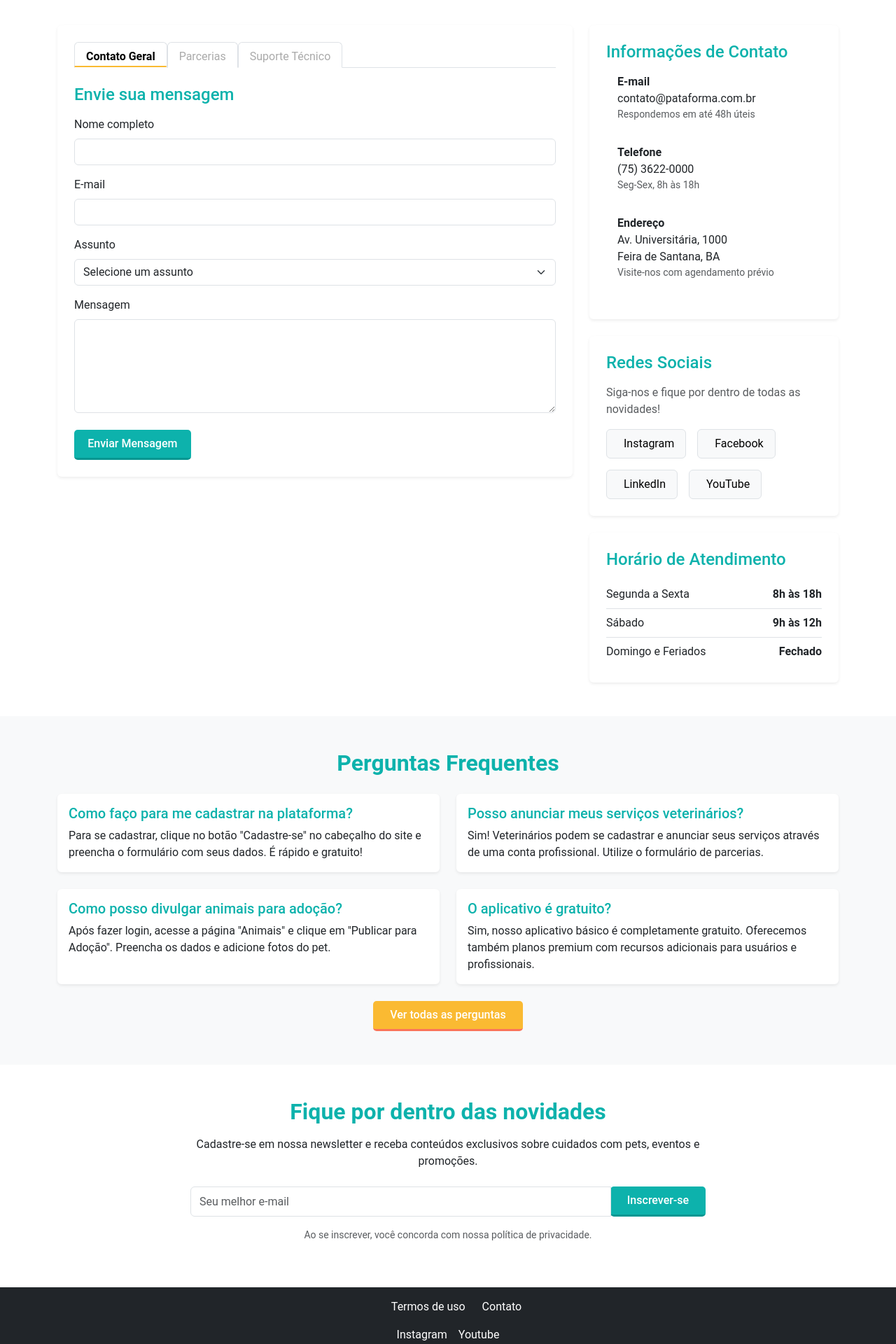
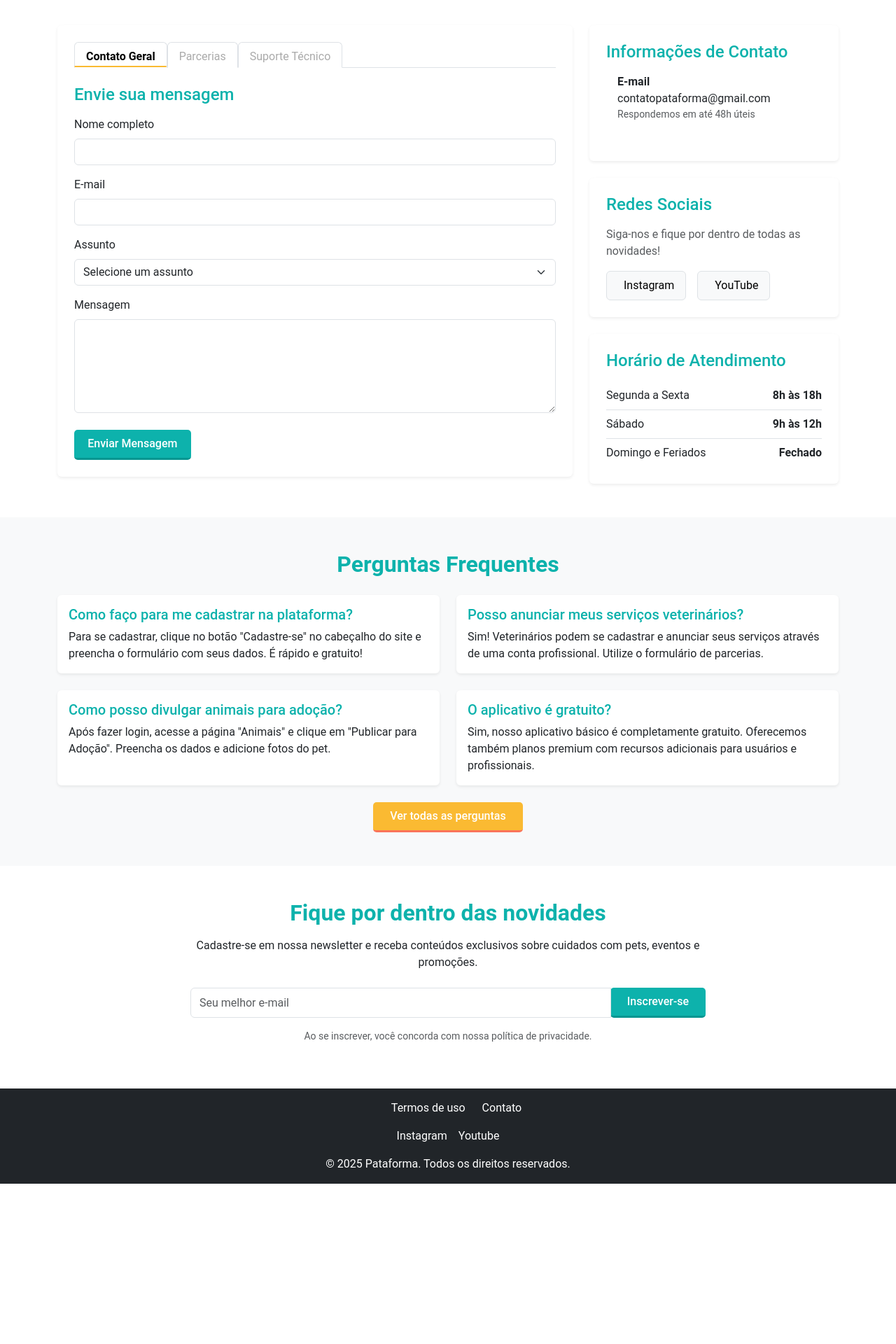
Before and after one commit to Pataforma/TCC, a React (Vite) app: page /TCC-oficial/contato in a window 1280 px wide. Shown: the part 560-2480 px from the top of the page at 70% size. After the commit the page ends 2251 px from the top, so only its background shows below. Built offline with nearby package versions, Linux system fonts and the light colour scheme.

Commit message:
Refinamento em botões e ajuste na tela de contato

```diff
--- a/src/components/Footer.jsx
+++ b/src/components/Footer.jsx
@@ -2,6 +2,8 @@ import React from "react";
 import { useNavigate } from "react-router-dom";
 
 function Footer() {
+  const navigate = useNavigate();
+
   return (
     <footer className="py-3 bg-dark text-white text-center">
       <div className="container">
@@ -10,12 +12,18 @@ function Footer() {
             <a href="/termos" className="text-decoration-none text-white">Termos de uso</a>
           </li>
           <li className="ms-4">
-            <a href="/contato" className="text-decoration-none text-white">Contato</a>
+            <span
+              className="text-decoration-none text-white"
+              style={{ cursor: 'pointer' }}
+              onClick={() => navigate("/Contato")}
+            >
+              Contato
+            </span>
           </li>
         </ul>
         <div className="mt-3">
-          <a href="https://instagram.com/pataformapet" className="text-decoration-none text-white me-3">Instagram</a>
-          <a href="https://www.youtube.com/@Pataformapet" className="text-decoration-none text-white">Youtube</a>
+          <a href="https://instagram.com/pataformapet" className="text-decoration-none text-white me-3" target="_blank">Instagram</a>
+          <a href="https://www.youtube.com/@Pataformapet" className="text-decoration-none text-white" target="_blank">Youtube</a>
         </div>
         <p className="mt-3 mb-0">&copy; 2025 Pataforma. Todos os direitos reservados.</p>
       </div>
--- a/src/components/Header.jsx
+++ b/src/components/Header.jsx
@@ -14,7 +14,7 @@ function Header() {
   };
 
   const handleAuthClick = () => {
-    navigate('/Auth');
+    navigate('/TelaLogin');
   };
 
   const toggleMenu = () => {
--- a/src/pages/Contato.jsx
+++ b/src/pages/Contato.jsx
@@ -401,29 +401,28 @@ const Contato = () => {
                   <i className="bi bi-envelope-fill text-elements me-3 fs-5"></i>
                   <div>
                     <p className="fw-bold mb-0">E-mail</p>
-                    <p className="mb-0">contato@pataforma.com.br</p>
+                    <p className="mb-0">contatopataforma@gmail.com</p>
                     <p className="small text-muted">Respondemos em até 48h úteis</p>
                   </div>
                 </div>
 
-                <div className="d-flex align-items-start mb-3">
+                {/* <div className="d-flex align-items-start mb-3">
                   <i className="bi bi-telephone-fill text-elements me-3 fs-5"></i>
                   <div>
-                    <p className="fw-bold mb-0">Telefone</p>
-                    <p className="mb-0">(75) 3622-0000</p>
-                    <p className="small text-muted">Seg-Sex, 8h às 18h</p>
+                    <p className="fw-bold mb-0">Instagram</p>
+                    <p className="mb-0">@pataformapet</p>
+                    <p className="small text-muted">Respondemos de seg-sex, 8h às 18h</p>
                   </div>
-                </div>
+                </div> */}
 
-                <div className="d-flex align-items-start mb-3">
+                {/* <div className="d-flex align-items-start mb-3">
                   <i className="bi bi-geo-alt-fill text-elements me-3 fs-5"></i>
                   <div>
-                    <p className="fw-bold mb-0">Endereço</p>
-                    <p className="mb-0">Av. Universitária, 1000</p>
-                    <p className="mb-0">Feira de Santana, BA</p>
-                    <p className="small text-muted">Visite-nos com agendamento prévio</p>
+                    <p className="fw-bold mb-0">YouTube</p>
+                    <p className="mb-0">Pataformapet</p>
+                    <p className="small text-muted">Acesse e acompanhe nossos conteúdios</p>
                   </div>
-                </div>
+                </div> */}
               </div>
             </div>
 
@@ -434,22 +433,22 @@ const Contato = () => {
                 <p className="text-muted mb-3">Siga-nos e fique por dentro de todas as novidades!</p>
 
                 <div className="d-flex flex-wrap gap-3">
-                  <a href="#" className="btn btn-light d-flex align-items-center border px-3 py-2 text-decoration-none">
+                  <a  href="https://instagram.com/pataformapet" target="_blank" className="btn btn-light d-flex align-items-center border px-3 py-2 text-decoration-none">
                     <i className="bi bi-instagram text-elements me-2 fs-5"></i>
                     <span>Instagram</span>
                   </a>
 
-                  <a href="#" className="btn btn-light d-flex align-items-center border px-3 py-2 text-decoration-none">
+                  {/* <a href="#" className="btn btn-light d-flex align-items-center border px-3 py-2 text-decoration-none">
                     <i className="bi bi-facebook text-elements me-2 fs-5"></i>
                     <span>Facebook</span>
-                  </a>
+                  </a> */}
 
-                  <a href="#" className="btn btn-light d-flex align-items-center border px-3 py-2 text-decoration-none">
+                  {/* <a href="#" className="btn btn-light d-flex align-items-center border px-3 py-2 text-decoration-none">
                     <i className="bi bi-linkedin text-elements me-2 fs-5"></i>
                     <span>LinkedIn</span>
-                  </a>
+                  </a> */}
 
-                  <a href="#" className="btn btn-light d-flex align-items-center border px-3 py-2 text-decoration-none">
+                  <a href="https://www.youtube.com/@Pataformapet" target="_blank" className="btn btn-light d-flex align-items-center border px-3 py-2 text-decoration-none">
                     <i className="bi bi-youtube text-elements me-2 fs-5"></i>
                     <span>YouTube</span>
                   </a>
--- a/src/pages/Home.jsx
+++ b/src/pages/Home.jsx
@@ -187,11 +187,11 @@ const Home = () => {
         <div className="container">
           <div className="d-flex justify-content-between align-items-center mb-4">
             <h3 className="m-0 text-elements">Nossos Carrosséis</h3>
-            <Botao
+            {/* <Botao
               text="Ver todos"
               bgColor="var(--secondary-color)"
               hoverColor="var(--elements-color)"
-            />
+            /> */}
           </div>
           <Carousel
             indicators={true}
@@ -394,6 +394,7 @@ const Home = () => {
                       bgColor="var(--secondary-color)"
                       hoverColor="var(--elements-color)"
                       className="mt-2"
+                      onClick={() => navigate(`/Agenda/`)}
                     />
                   </div>
                 </div>
@@ -414,10 +415,11 @@ const Home = () => {
           bgColor="var(--secondary-color)"
           hoverColor="var(--elements-color)"
           className="mt-3"
+          onClick={() => navigate(`/Produto`)}
         />
       </section>
 
-      {/* Seção Perdidos */}
+      {/* Seção Perdidos
       <section className="py-5 bg-button text-white">
         <div className="container px-5 d-flex flex-column flex-lg-row align-items-center justify-content-between">
           <div>
@@ -435,7 +437,7 @@ const Home = () => {
             style={{ maxHeight: '300px' }}
           />
         </div>
-      </section>
+      </section> */}
 
       {/* Seção CallToAction */}
       <section className="py-5 bg-dark text-white text-center">
@@ -445,16 +447,9 @@ const Home = () => {
           <Button
             className="btn text-black me-3"
             style={{ backgroundColor: "white" }}
-            onClick={() => navigate("/cadastro")}
+            onClick={() => navigate("/TelaLogin")}
           >
-            Cadastrar como Tutor
-          </Button>
-          <Button
-            className="btn text-black"
-            style={{ backgroundColor: "white" }}
-            onClick={() => navigate("/veterinarios?cadastro=true")}
-          >
-            Cadastrar como Veterinário
+            Quero fazer parte!
           </Button>
         </div>
       </section>
--- a/src/pages/Sobre.jsx
+++ b/src/pages/Sobre.jsx
@@ -4,6 +4,8 @@ import Footer from "../components/Footer";
 import Botao from "../components/Botao";
 import logo from "../assets/imgs/logo.png";
 import { useNavigate } from "react-router-dom";
+import Icon from "@mdi/react";
+import { mdiPaw } from "@mdi/js";
 const Sobre = () => {
   const navigate = useNavigate();
   return (
@@ -87,7 +89,7 @@ const Sobre = () => {
                     className="rounded-circle bg-main d-flex align-items-center justify-content-center mx-auto mb-3"
                     style={{ width: "80px", height: "80px" }}
                   >
-                    <i className="fas fa-user-doctor text-white fs-3"></i>
+                  <Icon path={mdiPaw} size={1.2} color="white" />
                   </div>
                   <h4 className="text-elements">Cuidado</h4>
                   <p>
@@ -279,7 +281,7 @@ const Sobre = () => {
               hoverColor="var(--elements-color)"
               textColor="white"
               className="me-3 px-4 py-2"
-              onClick={() => navigate("/Auth")}
+              onClick={() => navigate("/TelaLogin")}
             />
             <Botao
               text="Fale Conosco"
--- a/src/pages/Veterinarios.jsx
+++ b/src/pages/Veterinarios.jsx
@@ -430,12 +430,12 @@ const Veterinarios = () => {
                         <p>
                           <i className="bi bi-geo"></i> {vet.contato.endereco}
                         </p>
-                        <Botao
+                        {/* <Botao
                           text="Agendar Consulta"
                           bgColor="var(--main-color)"
                           hoverColor="var(--bg-button)"
                           className="w-100 mt-2"
-                        />
+                        /> */}
                       </div>
                     </div>
                   </div>
@@ -501,12 +501,12 @@ const Veterinarios = () => {
                           </div>
                         ))}
 
-                        <Botao
+                        {/* <Botao
                           text="Ver todas as avaliações"
                           bgColor="var(--secondary-color)"
                           hoverColor="var(--elements-color)"
                           className="w-100 mt-2"
-                        />
+                        /> */}
                       </div>
                     </div>
                   </div>
```
Also changed, not shown: src/pages/Produto.jsx (+8 -7 lines).
